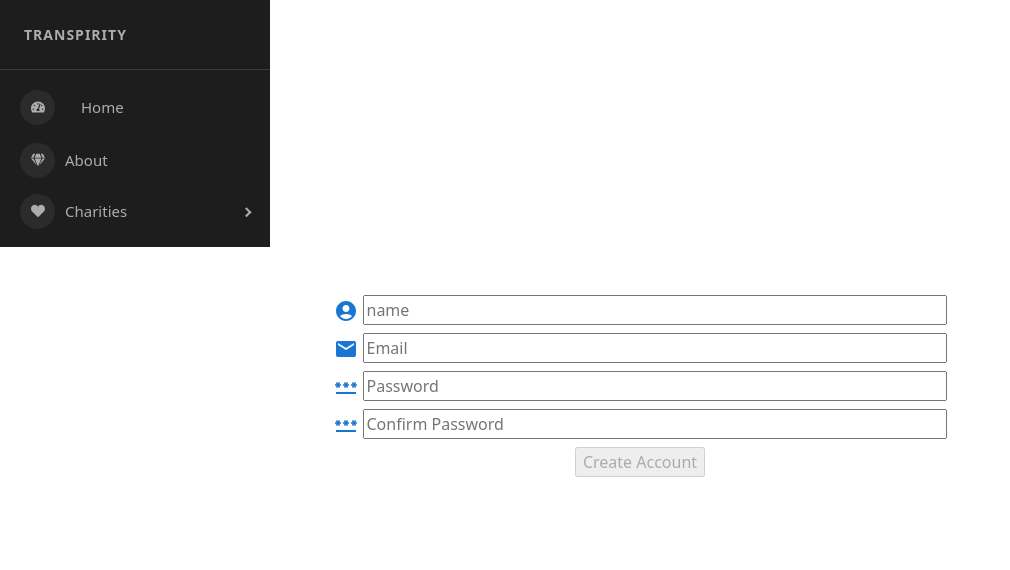
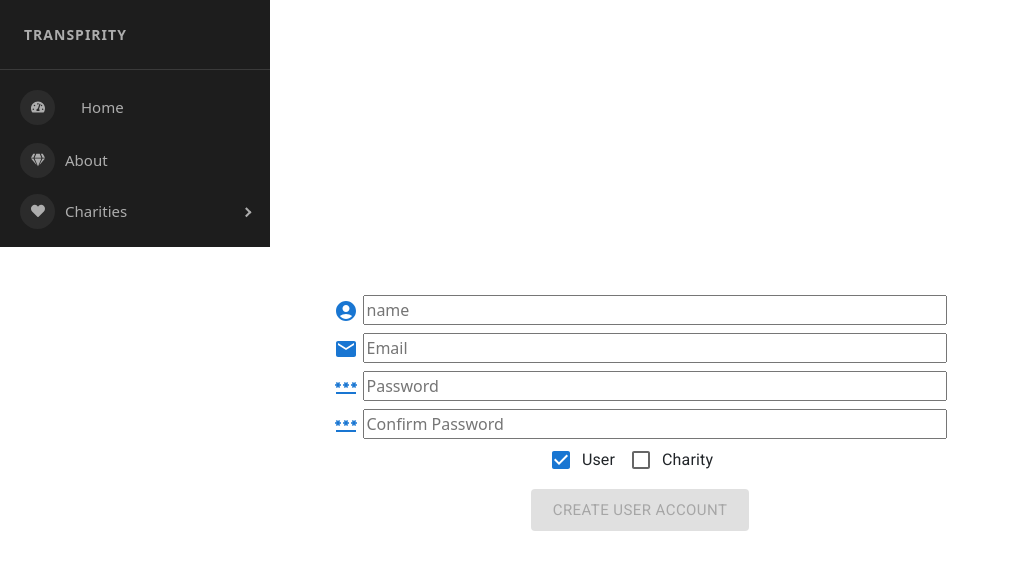
Before and after one commit to qlanphere/transparity-front, a React (Create React App) app: page /register in a window 1280 px wide. Shown: the top 570 px of the page, without its empty margins (0-1010 px from the left). Built offline with nearby package versions, Linux system fonts and the light colour scheme.

Commit message:
functionality for registering as either charity or user

```diff
--- a/src/contexts/auth/index.js
+++ b/src/contexts/auth/index.js
@@ -20,7 +20,7 @@ export const AuthProvider = ({ children }) => {
         return user
     }
 
-    const register = userData => {
+    const register = (userData, user) => {
         return new Promise(async (resolve, reject) => {
             try {
                 const options = {
@@ -29,7 +29,7 @@ export const AuthProvider = ({ children }) => {
                     mode: 'cors'
                 }
                 console.log(userData)
-                const { data } = await axios.post(`${host}/register/user`, userData, options)
+                const { data } = await axios.post(`${host}/register/${user ? 'user':'charity'}`, userData, options)
                 if (data.err){
                     throw Error(data.err)
                 }
@@ -54,7 +54,6 @@ export const AuthProvider = ({ children }) => {
                 if (!data) {
                     throw new Error('Login not authorised');
                 }
-                console.log(data)
                 localStorage.setItem("token", data.access_token);
                 const user = jwt_decode(data.access_token);
 
--- a/src/pages/Register/index.js
+++ b/src/pages/Register/index.js
@@ -5,6 +5,10 @@ import { AccountCircle } from '@mui/icons-material'
 import PasswordIcon from '@mui/icons-material/Password'
 import EmailIcon from '@mui/icons-material/Email'
 import styles from './Register.module.css'
+import Button from '@mui/material/Button';
+import FormGroup from '@mui/material/FormGroup';
+import FormControlLabel from '@mui/material/FormControlLabel';
+import Checkbox from '@mui/material/Checkbox';
 
 const Register = () => {
     const { register, login } = useAuthContext();
@@ -18,6 +22,8 @@ const Register = () => {
     })
     const [error, setError] = useState();
     const [loading, setLoading] = useState(false);
+    const [user, setUser] = useState(true)
+    const [charity, setCharity] = useState(false)
 
     const handleInput = e => setFormData(prev => ({ ...prev, [e.target.name]: e.target.value }));
     const formIncomplete = () => Object.values(formData).some(v => !v) || passwordNoMatch();
@@ -27,7 +33,7 @@ const Register = () => {
         e.preventDefault();
         try {
             setLoading(true)
-            await register(formData)
+            await register(formData, user)
             history.push('/login')
         } catch (err) {
             setLoading(false)
@@ -35,16 +41,29 @@ const Register = () => {
         }
     }
 
+    function handleUser() {
+        if (charity) {
+            setUser(true)
+            setCharity(false)
+        } else return
+    }
+    function handleCharity() {
+        if (user) {
+            setCharity(true)
+            setUser(false)
+        } else return
+    }
+
     return (
         <>
             <form onSubmit={handleSubmit} aria-label="register">
                 <div className="m-5">
                     <div className="m-2">
-                        <AccountCircle color="primary"/>
+                        <AccountCircle color="primary" />
                         <input className={styles.input} type="text" name="name" value={formData.name} onChange={handleInput} placeholder="name" />
                     </div>
-                    <div  className="m-2">
-                        <EmailIcon color="primary"/>
+                    <div className="m-2">
+                        <EmailIcon color="primary" />
                         <input className={styles.input} type="email" name="email" value={formData.email} onChange={handleInput} placeholder="Email" />
                     </div>
                     <div className="m-2">
@@ -54,9 +73,27 @@ const Register = () => {
                     <div className="m-2">
                         <PasswordIcon color="primary" />
                         <input className={styles.input} type="password" name="passwordConfirmation" value={formData.passwordConfirmation} onChange={handleInput} placeholder="Confirm Password" />
+                        <div className="box">
+                    <span>
+                            <FormControlLabel
+                                control={
+                                    <Checkbox checked={user} onChange={handleUser} name="user" />
+                                }
+                                label="User"
+                            />
+                            <FormControlLabel
+                                control={
+                                    <Checkbox checked={charity} onChange={handleCharity} name="charity" />
+                                }
+                                label="Charity"
+                            />
+
+                    </span>
+                </div>
                     </div>
-                    <input type="submit" className={formIncomplete() ? 'disabled' : 'enabled'} disabled={formIncomplete()} value="Create Account" />
+                    <Button type="submit" variant="contained" size="large" className={formIncomplete() ? 'disabled' : 'enabled'} disabled={formIncomplete()} >{user ? "Create User Account" : "Create Charity Account"}</Button>
                 </div>
+
             </form>
             {error && <div id="error">{error}</div>}
             {loading && <div id="loading">Creating account . . .</div>}
```
